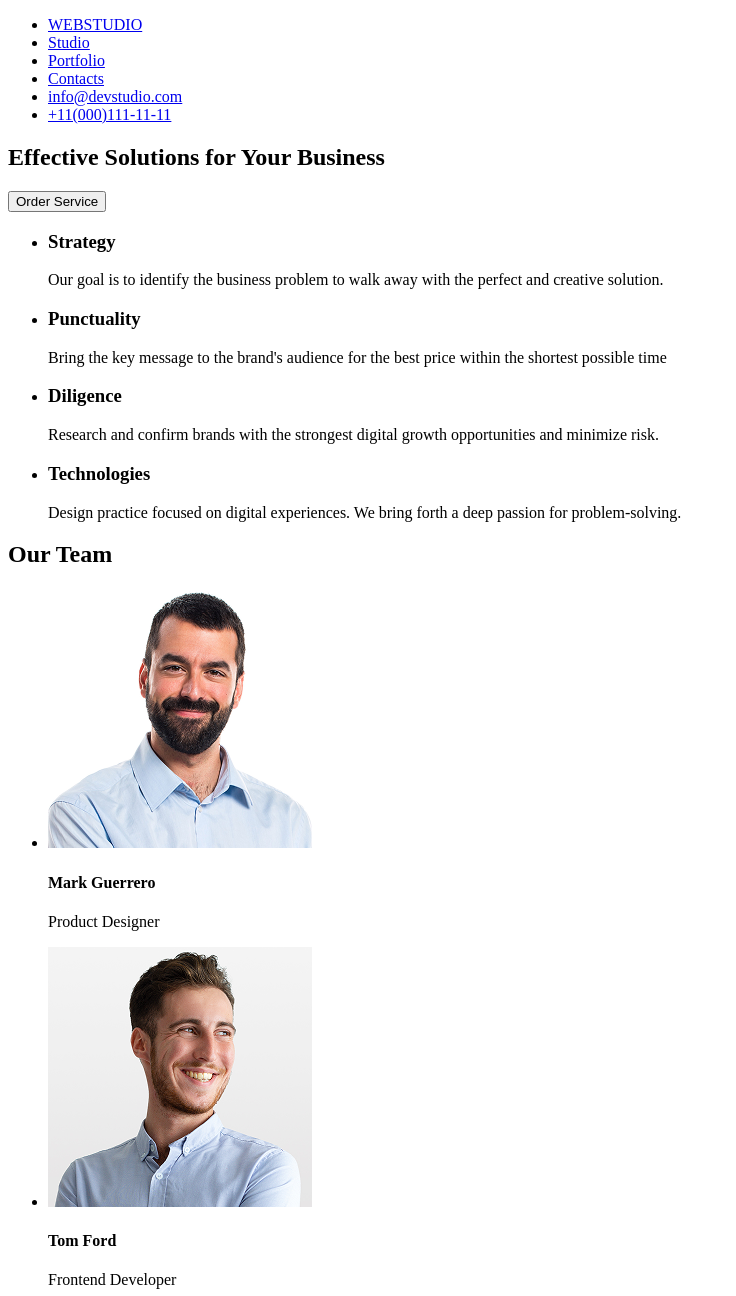
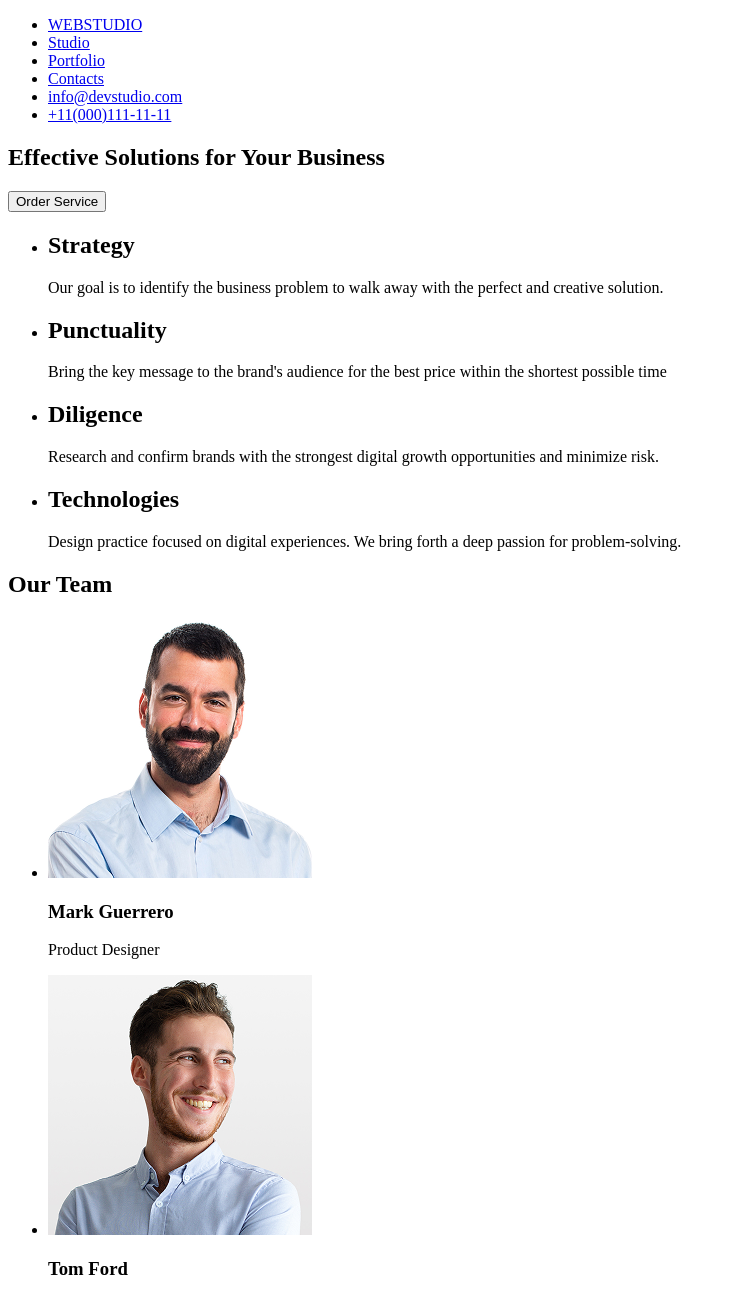
Before and after one commit to Anna-dev05/goit-markup-hw-01, a plain HTML site: page index.html in a window 1280 px wide. Shown: the top 1296 px of the page, without its empty margins (0-736 px from the left). Drawn offline with Linux system fonts and the light colour scheme.

Commit message:
changes mistake in h2

```diff
--- a/index.html
+++ b/index.html
@@ -38,19 +38,19 @@
     <section>
         <ul>
             <li>
-                <h3>Strategy</h3>
+                <h2>Strategy</h2>
                 <p>Our goal is to identify the business problem to walk away with the perfect and creative solution. </p>
             </li>
             <li>
-                <h3>Punctuality</h3>
+                <h2>Punctuality</h2>
                 <p>Bring the key message to the brand's audience for the best price within the shortest possible time</p>
             </li>
             <li>
-                <h3>Diligence</h3>
+                <h2>Diligence</h2>
                 <p>Research and confirm brands with the strongest digital growth opportunities and minimize risk.</p>
             </li>
             <li>
-                <h3>Technologies</h3>
+                <h2>Technologies</h2>
                 <p>Design practice focused on digital experiences. We bring forth a deep passion for problem-solving.</p>
             </li>
         </ul>
@@ -61,22 +61,22 @@
         <ul>
             <li>
                 <img src="./images/img_mark.png" alt="Photo of Mark Guerrero">
-                <h4>Mark Guerrero</h4>
+                <h3>Mark Guerrero</h3>
                 <p>Product Designer</p>
             </li>
             <li>
                 <img src="./images/img_tom.png" alt="Photo of Tom Ford">
-                <h4>Tom Ford</h4>
+                <h3>Tom Ford</h3>
                 <p>Frontend Developer</p>
             </li>
             <li>
                 <img src="./images/img_camila.png" alt="Photo of Camila Garcia">
-                <h4>Camila Garcia</h4>
+                <h3>Camila Garcia</h3>
                 <p>Marketing</p>
             </li>
             <li>
                 <img src="./images/img_daniel.png" alt="Photo of Daniel Wilson">
-                <h4>Daniel Wilson</h4>
+                <h3>Daniel Wilson</h3>
                 <p>UI Designer</p>
             </li>
         </ul>
```
